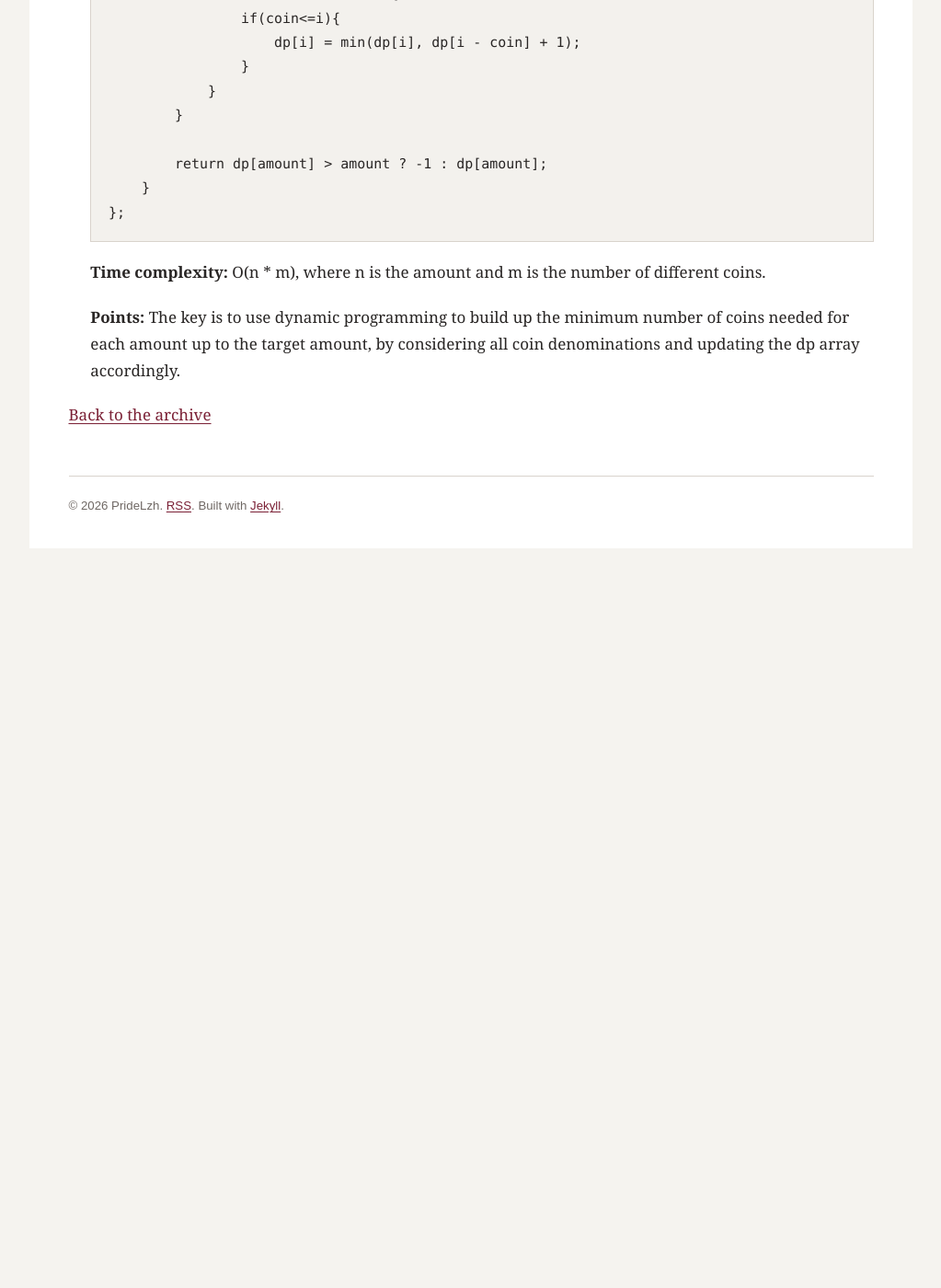
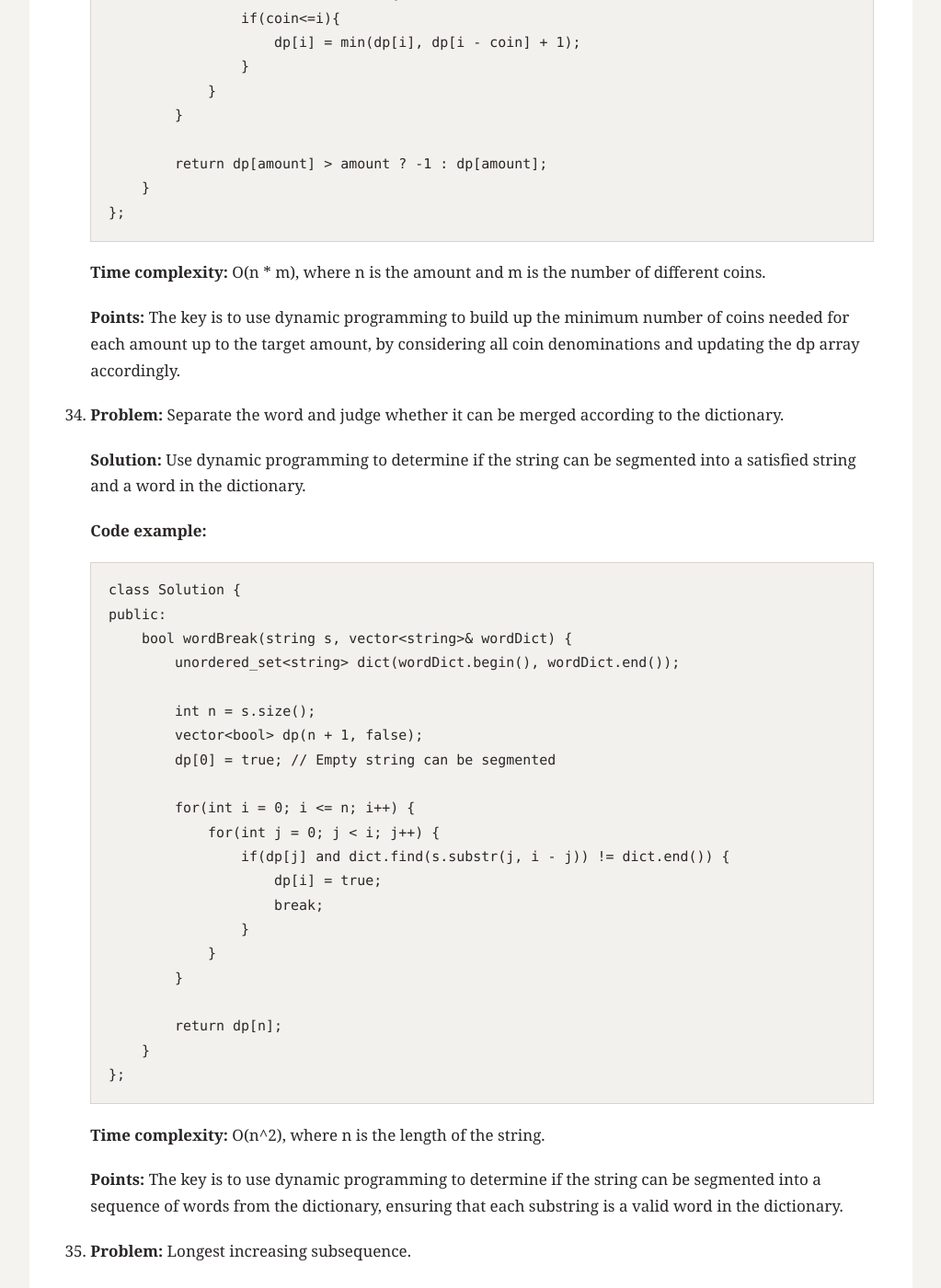
Before and after one commit to pridelzh/pridelzh.github.io, a Jekyll site: the page built from _posts/2026-08-02-record-algorithm-exercise.md, in a window 1280 px wide and 1400 px high, scrolled down 37719 px. Shown: the whole window at 92% size, without its empty margins (128-1151 px from the left). Built offline with Jekyll 4.4.1, drawn with Linux system fonts in a browser that asks for light colours; before the commit the page ends 38349 px from its top, so only the background shows below that; some of the changed text lies outside the part shown.

Commit message:
update 2026-08-02-record-algorithm-exercise.md on 2026/08/08

````diff
--- a/_posts/2026-08-02-record-algorithm-exercise.md
+++ b/_posts/2026-08-02-record-algorithm-exercise.md
@@ -1328,3 +1328,67 @@ excerpt: "A record of traditional algorithm exercises."
     **Time complexity:** O(n * m), where n is the amount and m is the number of different coins.
 
     **Points:** The key is to use dynamic programming to build up the minimum number of coins needed for each amount up to the target amount, by considering all coin denominations and updating the dp array accordingly.
+
+34. **Problem:** Separate the word and judge whether it can be merged according to the dictionary.
+
+    **Solution:** Use dynamic programming to determine if the string can be segmented into a satisfied string and a word in the dictionary.
+
+    **Code example:**
+    ```cpp
+    class Solution {
+    public:
+        bool wordBreak(string s, vector<string>& wordDict) {
+            unordered_set<string> dict(wordDict.begin(), wordDict.end());
+
+            int n = s.size();
+            vector<bool> dp(n + 1, false);
+            dp[0] = true; // Empty string can be segmented
+
+            for(int i = 0; i <= n; i++) {
+                for(int j = 0; j < i; j++) {
+                    if(dp[j] and dict.find(s.substr(j, i - j)) != dict.end()) {
+                        dp[i] = true;
+                        break;
+                    }
+                }
+            }
+
+            return dp[n];
+        }
+    };
+    ```
+
+    **Time complexity:** O(n^2), where n is the length of the string.
+
+    **Points:** The key is to use dynamic programming to determine if the string can be segmented into a sequence of words from the dictionary, ensuring that each substring is a valid word in the dictionary.
+
+35. **Problem:** Longest increasing subsequence.
+
+    **Solution:** Use dynamic programming to find the length of the longest increasing subsequence in an array.
+
+    **Code example:**
+    ```cpp
+    class Solution {
+    public:
+        int lengthOfLIS(vector<int>& nums) {
+            if(nums.empty()) return 0;
+
+            int n = nums.size();
+            vector<int> dp(n, 1);
+
+            for(int i = 1; i < n; i++) {
+                for(int j = 0; j < i; j++) {
+                    if(nums[i] > nums[j]) {
+                        dp[i] = max(dp[i], dp[j] + 1);
+                    }
+                }
+            }
+
+            return *max_element(dp.begin(), dp.end());
+        }
+    };
+    ```
+
+    **Time complexity:** O(n^2), where n is the number of elements in the array.
+
+    **Points:** The key is to use dynamic programming to build up the lengths of increasing subsequences ending at each index, and then find the maximum length among them.
````
